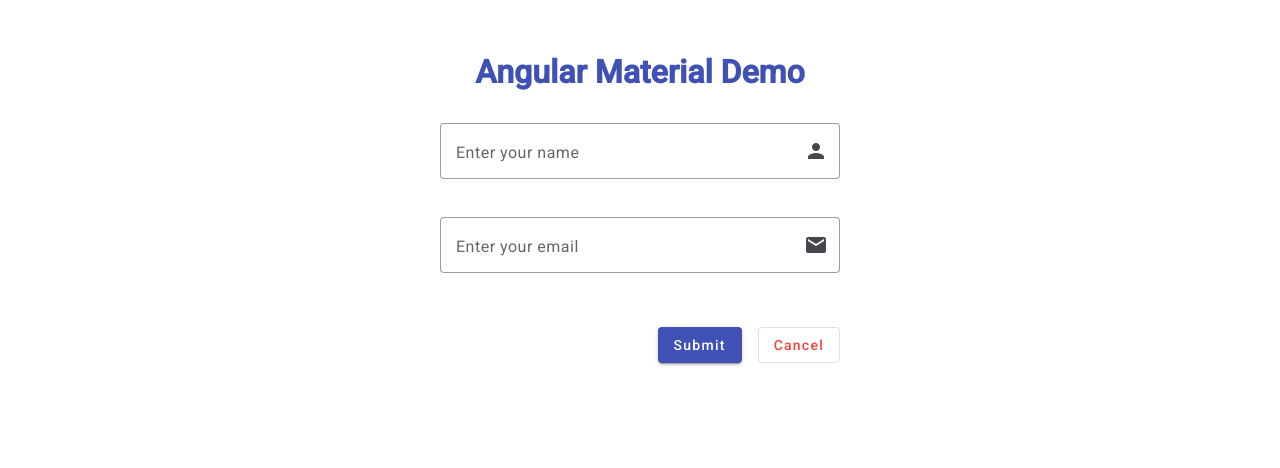
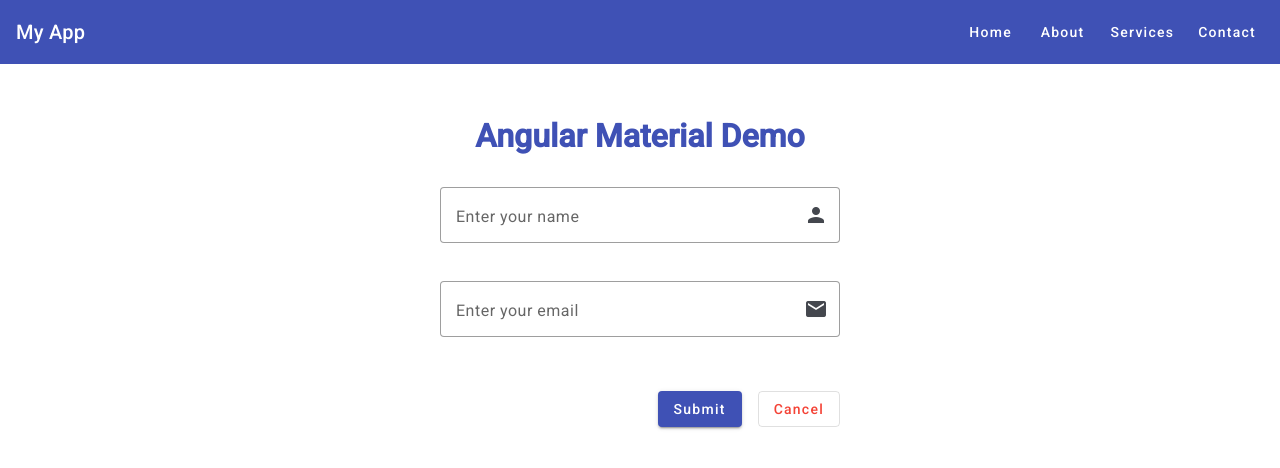
Before and after one commit to thecanadiandev/humber-workshop-angular-v18, an Angular app: page / in a window 1280 px wide. Shown: the top 468 px of the page. Built offline with nearby package versions, Linux system fonts and the light colour scheme.

Commit message:
add navbar

```diff
--- a/src/app/app.component.html
+++ b/src/app/app.component.html
@@ -1,3 +1,4 @@
+<app-navbar></app-navbar>
 <div class="container">
   <h1>Angular Material Demo</h1>
   <app-login></app-login>
--- a/src/app/app.component.ts
+++ b/src/app/app.component.ts
@@ -2,6 +2,7 @@ import { Component } from '@angular/core';
 import { RouterOutlet } from '@angular/router';
 import { CommonModule } from '@angular/common';
 import { LoginComponent } from './components/login/login.component';
+import { NavbarComponent } from './components/navbar/navbar.component';
 
 @Component({
   selector: 'app-root',
@@ -9,7 +10,8 @@ import { LoginComponent } from './components/login/login.component';
   imports: [
     CommonModule,
     RouterOutlet,
-    LoginComponent
+    LoginComponent,
+    NavbarComponent
   ],
   templateUrl: './app.component.html',
   styleUrl: './app.component.css'
--- /dev/null
+++ b/src/app/components/navbar/navbar.component.css
@@ -0,0 +1,32 @@
+.navbar {
+  display: flex;
+  justify-content: space-between;
+  align-items: center;
+  padding: 0 16px;
+}
+
+.navbar-brand {
+  display: flex;
+  align-items: center;
+  gap: 8px;
+}
+
+.desktop-menu {
+  display: flex;
+  gap: 8px;
+}
+
+.mobile-menu-trigger {
+  display: none;
+}
+
+/* Responsive styles */
+@media (max-width: 768px) {
+  .desktop-menu {
+    display: none;
+  }
+
+  .mobile-menu-trigger {
+    display: block;
+  }
+}
--- /dev/null
+++ b/src/app/components/navbar/navbar.component.html
@@ -0,0 +1,24 @@
+<mat-toolbar color="primary" class="navbar">
+  <div class="navbar-brand">
+    <span>My App</span>
+  </div>
+
+  <!-- Desktop Menu -->
+  <div class="desktop-menu">
+    <button mat-button>Home</button>
+    <button mat-button>About</button>
+    <button mat-button>Services</button>
+    <button mat-button>Contact</button>
+  </div>
+
+  <!-- Mobile Menu -->
+  <button mat-icon-button [matMenuTriggerFor]="mobileMenu" class="mobile-menu-trigger">
+    <mat-icon>menu</mat-icon>
+  </button>
+  <mat-menu #mobileMenu="matMenu">
+    <button mat-menu-item>Home</button>
+    <button mat-menu-item>About</button>
+    <button mat-menu-item>Services</button>
+    <button mat-menu-item>Contact</button>
+  </mat-menu>
+</mat-toolbar>
```
Also changed, not shown: src/app/components/navbar/navbar.component.ts (added, +23 -0 lines).
